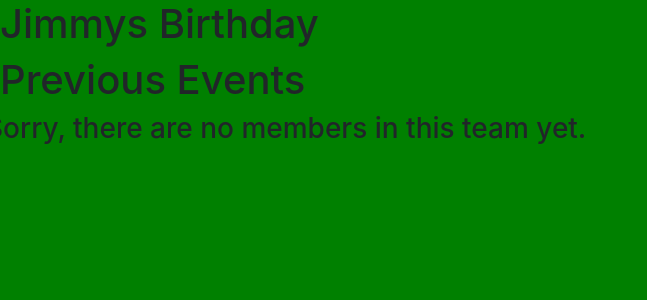
After one commit to RobbertSinclair/doYouHaveTheGUTS2022, a Django app: page /team/ in a window 1280 px wide. The commit adds this page. Shown: the top 300 px of the page, without its empty margins (0-647 px from the left). Run offline with Django 3.2, Linux system fonts and the light colour scheme; some libraries are stand-ins or nearby versions.

Commit message:
Created containers for team.html

```diff
--- a/backend/backend_app/views.py
+++ b/backend/backend_app/views.py
@@ -11,7 +11,8 @@ def profile(request):
     return render(request, "profile.html")
 
 def team(request):
-    return render(request, "team.html")
+    context_dict = {}
+    return render(request, "team.html", context=context_dict)
 
 def create_event(request):
     return render(request, "create.html")
--- a/backend/templates/base.html
+++ b/backend/templates/base.html
@@ -5,7 +5,7 @@
 
   <head>
     <link rel="stylesheet" href="https://stackpath.bootstrapcdn.com/bootstrap/4.3.1/css/bootstrap.min.css" integrity="sha384-ggOyR0iXCbMQv3Xipma34MD+dH/1fQ784/j6cY/iJTQUOhcWr7x9JvoRxT2MZw1T" crossorigin="anonymous">
-    <link rel="stylesheet" href="{% static 'stylesheets/page.css' %}" type="text/css">
+    <link rel="stylesheet" href="{% static 'css/page.css' %}" type="text/css">
     <meta charset="utf-8">
     <meta http-equiv="X-UA-Compatible" content="IE=edge">
     <meta name="description" content="">
--- /dev/null
+++ b/backend/templates/team.html
@@ -0,0 +1,38 @@
+{% extends 'base.html' %}
+
+{% block title_block %}
+Team
+{% endblock %}
+
+{% block body_block %}
+    <!-- Show the small event block -->
+    <div class="small-event-block">
+        <h1>Jimmys Birthday</h1>
+    </div>
+
+    <!-- Show the previous events -->
+    <div class="previous-events">
+        <h1>Previous Events</h1>
+    </div>
+    <!-- Show the members in the page -->
+    <div class="row row-cols-1 row-cols-sm-2 g-2">
+        {% for m in members %}
+        <div class="col">
+            <div class="card shadow-sm">
+                <div class="text_img">
+                    <!--<a href="{% url 'backend_app:team' m.slug %}">
+
+                        <img src="/media/{{ c.picture }}" width="100%" height="350" xmlns="http://www.w3.org/2000/svg" role="img" aria-label="Placeholder: Thumbnail" preserveAspectRatio="xMidYMid slice" focusable="false"><rect width="100%" height="100%" fill="#55595c" />
+                        <div class="overlay">
+                            <div class="centered_text"><text x="50%" y="50%" fill="#ffffff" dy=".3em">{{ c.name }}</text></div>
+                        </div>
+                    </a> -->
+                </div>
+            </div>
+        </div>
+        {% empty %}
+        <h3><center>Sorry, there are no members in this team yet.</center></h3>
+        {% endfor %}
+
+    </div>
+{% endblock %}
```
